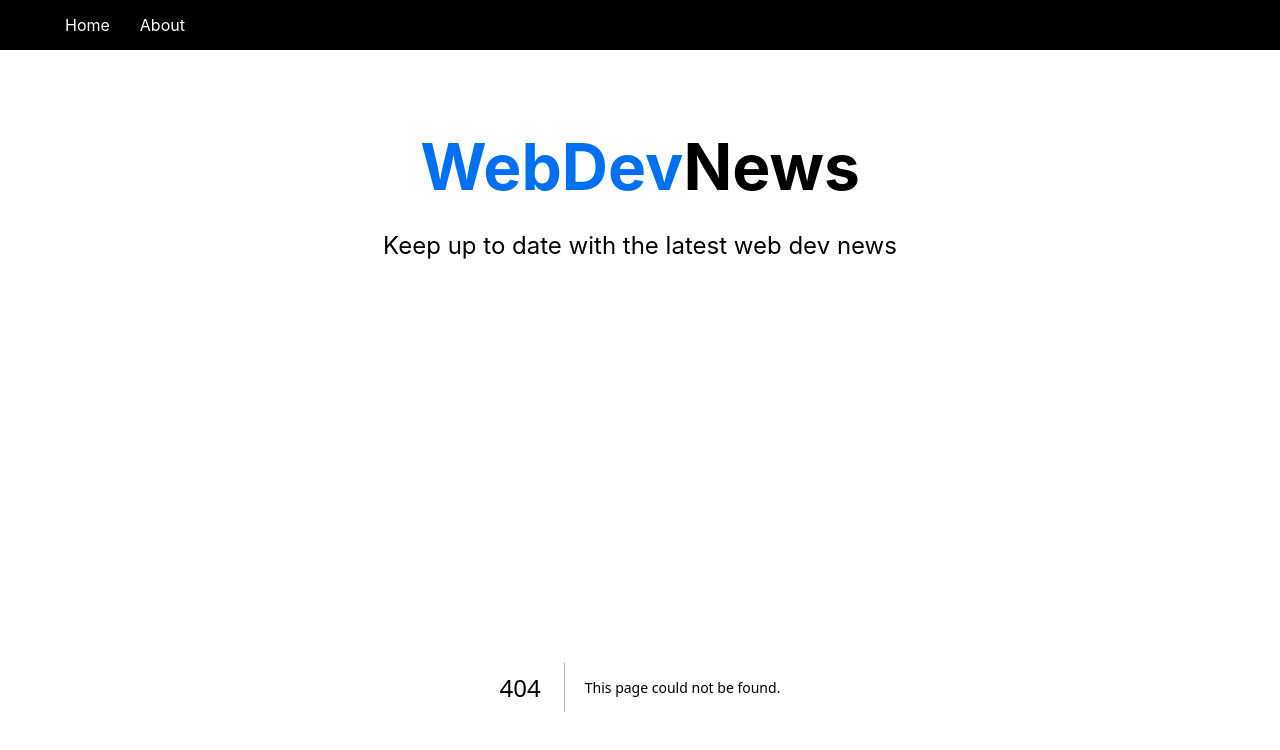
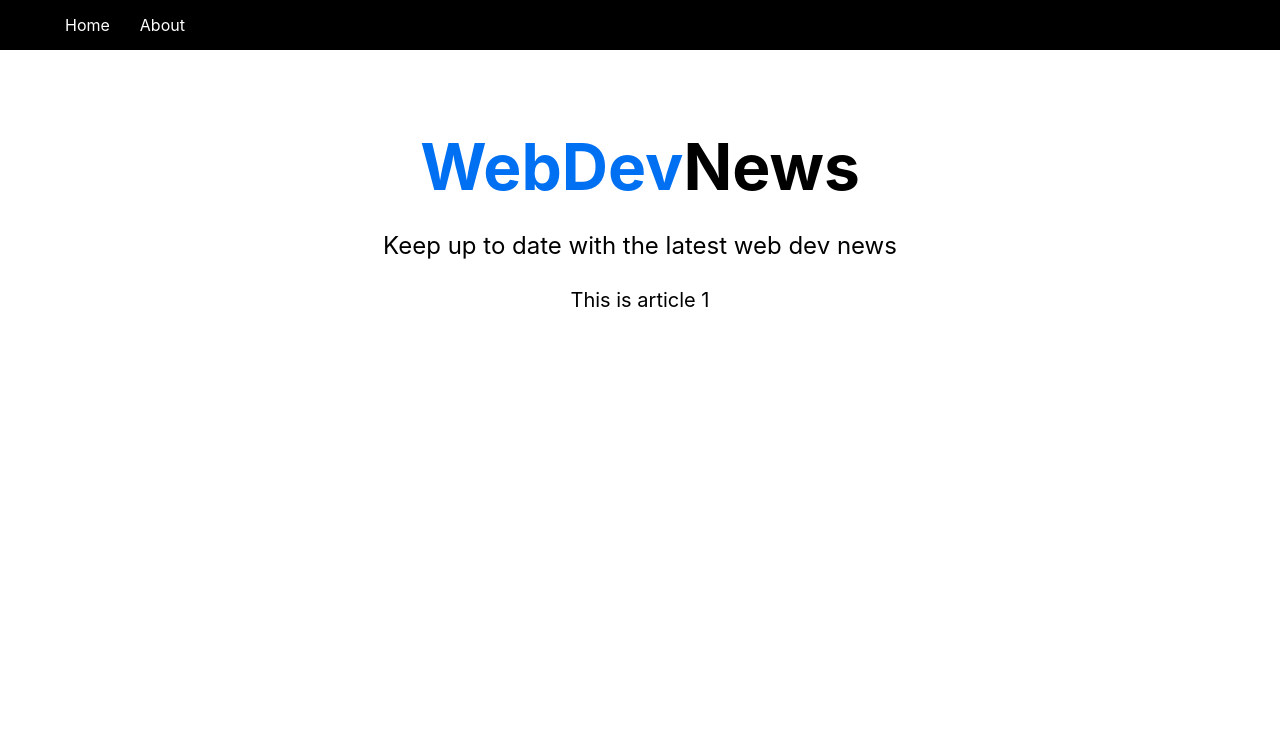
Before and after one commit to peterlewandowski/react-nextjs12-crash, a Next.js app: page /article/1 in a window 1280 px wide. Before the commit this address had no page. Shown: the top 750 px of the page. Built offline with nearby package versions, Linux system fonts and the light colour scheme.

Commit message:
routing example with useRouter from 'next/router'

```diff
--- /dev/null
+++ b/pages/article/[id]/index.js
@@ -0,0 +1,14 @@
+//single article page
+
+import { useRouter } from "next/router"
+
+const article = () => {
+    const router = useRouter()
+    const {id} = router.query
+
+  return (
+    <div>This is article {id}</div>
+  )
+}
+
+export default article
```
